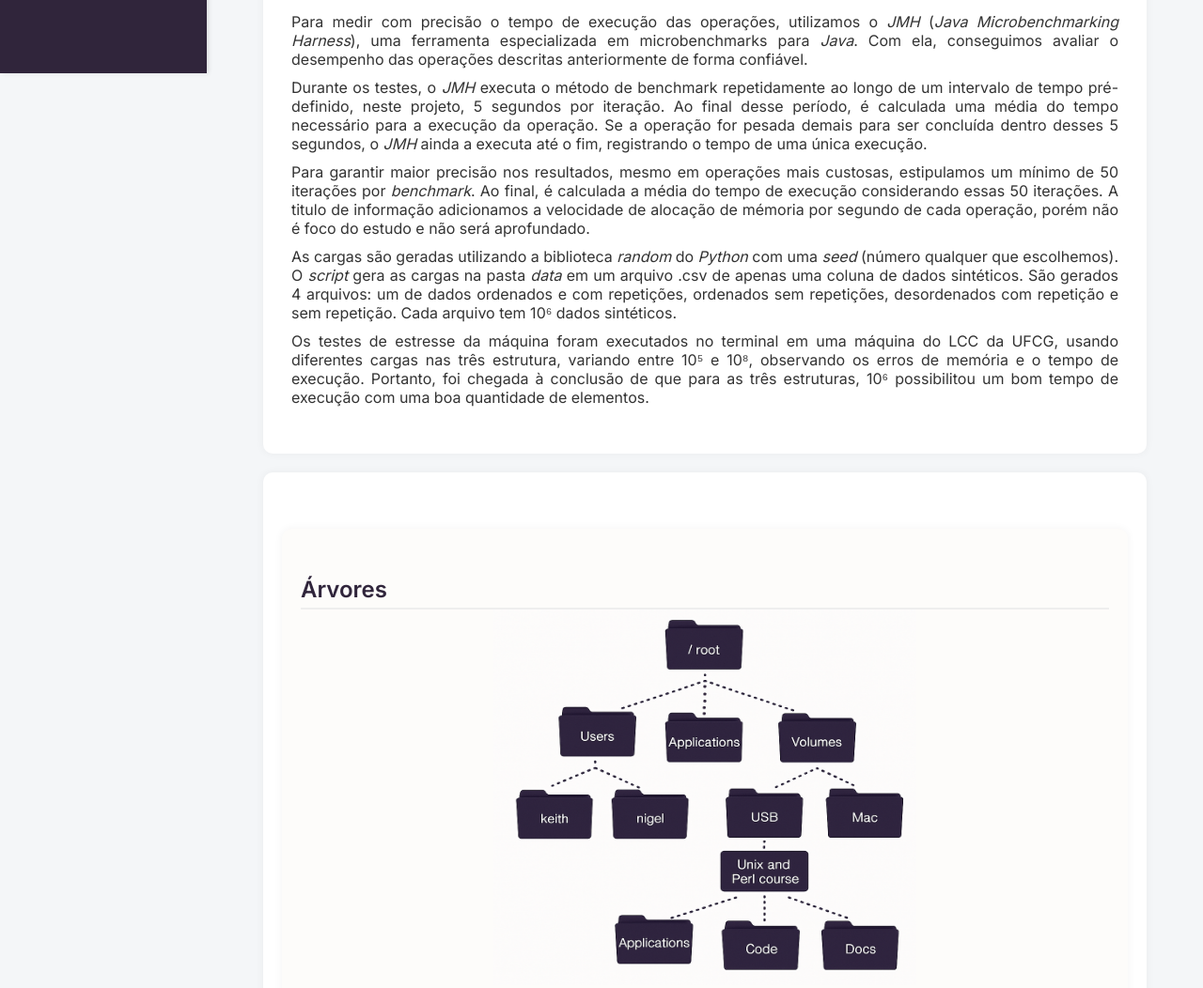
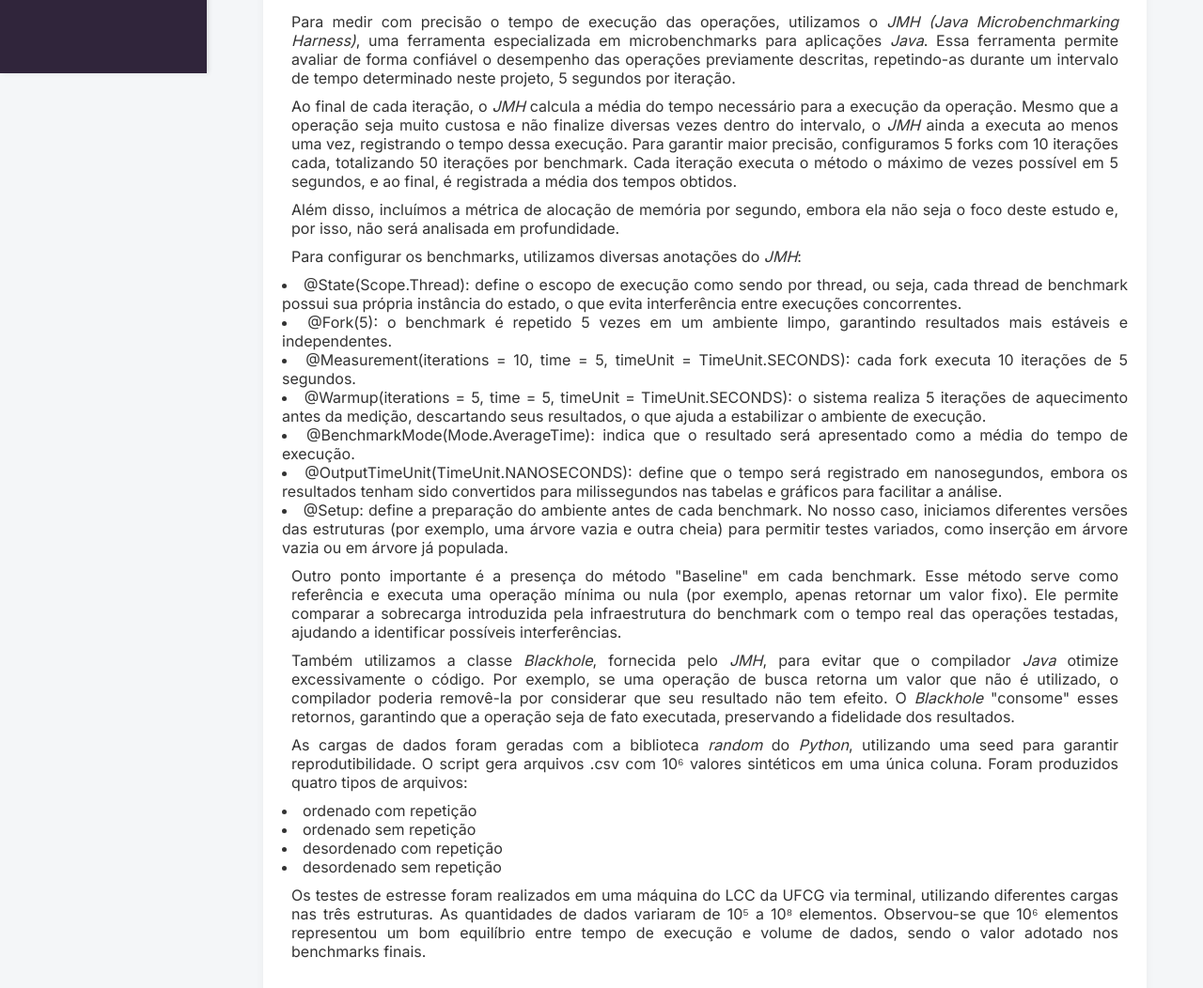
Before and after one commit to tamiressantiago/Advanced-Data-Structure-Analysis, a plain HTML site: page docs/index.html in a window 1280 px wide. Shown: the part 822-1874 px from the top of the page at 94% size. Drawn offline with Linux system fonts and the light colour scheme.

Commit message:
Update index.html

```diff
--- a/docs/index.html
+++ b/docs/index.html
@@ -30,19 +30,19 @@
 
         <section id="intro">
             <h2>Introdução</h2>
-            <p>Este <em>GitHub Pages</em> contém a entrega do <strong>Grupo 5</strong>, formado por: <strong>Anthony Willy Miranda Pereira</strong>, <strong>Maria Eduarda Viana Cordeiro dos Santos</strong>, <strong>Matheus Adiel Medeiros Lima de Oliveira</strong>, <strong>Natan Hugo Carvalho Evangelista</strong> e <strong>Tamires Santiago Oliveira</strong>, na disciplina <strong>Estruturas de Dados e Algoritmos (EDA/LEDA)</strong>, sob orientação do <strong>Professor João Arthur Brunet</strong>, na <strong>Universidade Federal de Campina Grande (UFCG)</strong>.</p>
-            <p>O trabalho tem como objetivo comparar o desempenho de diferentes estruturas de árvore, como <strong>B-Tree</strong>, <strong>Splay Tree</strong> e <strong>TreeMap (Java)</strong>, utilizando a ferramenta <strong>JMH (Java Microbenchmark Harness)</strong> para <em>benchmarks</em> de desempenho. Para simular diferentes cenários de uso, foram utilizados <strong>scripts em Python</strong> para geração automática de cargas de dados, e, após os testes, foi realizada uma análise detalhada para entender os fatores que influenciaram o desempenho de cada estrutura.</p>
+            <p>Este <i>GitHub Pages</i> contém a entrega do <strong>Grupo 5</strong>, formado por: <strong>Anthony Willy Miranda Pereira</strong>, <strong>Maria Eduarda Viana Cordeiro dos Santos</strong>, <strong>Matheus Adiel Medeiros Lima de Oliveira</strong>, <strong>Natan Hugo Carvalho Evangelista</strong> e <strong>Tamires Santiago Oliveira</strong>, na disciplina <strong>Estruturas de Dados e Algoritmos (EDA/LEDA)</strong>, sob orientação do <strong>Professor João Arthur Brunet</strong>, na <strong>Universidade Federal de Campina Grande (UFCG)</strong>.</p>
+            <p>O trabalho tem como objetivo comparar o desempenho de diferentes estruturas de árvore, como <strong>B-Tree</strong>, <strong>Splay Tree</strong> e <strong>TreeMap (Java)</strong>, utilizando a ferramenta <strong>JMH (Java Microbenchmark Harness)</strong> para <i>benchmarks</i> de desempenho. Para simular diferentes cenários de uso, foram utilizados <strong>scripts em Python</strong> para geração automática de cargas de dados, e, após os testes, foi realizada uma análise detalhada para entender os fatores que influenciaram o desempenho de cada estrutura.</p>
 
         </section>
 
         <section id="metodologia">
             <h2>Metodologia Geral</h2>
-            <p>Considerando as diversas estruturas de dados avançadas que não são abordadas na disciplina de Estrutura de Dados na Universidade Federal de Campina Grande (UFCG), o objetivo deste projeto é analisar, comparar e catalogar estas estruturas em Java:</p>
+            <p>Considerando as diversas estruturas de dados avançadas que não são abordadas na disciplina de Estrutura de Dados na Universidade Federal de Campina Grande (UFCG), o objetivo deste projeto é analisar, comparar e catalogar estas estruturas em <i>Java</i>:</p>
 
             <ul>
-              <li><em>B-Tree</em></li>
-              <li><em>TreeMap</em></li>
-              <li><em>Splay Tree</em></li>
+              <li><i>B-Tree</i></li>
+              <li><i>TreeMap</i></li>
+              <li><i>Splay Tree</i></li>
             </ul>
 
             <p>Para a análise, comparamos os seguintes aspectos:</p>
@@ -52,11 +52,26 @@
               <li>Tempo de leitura, escrita e acesso de apenas um elemento;</li>
             </ul>
 
-            <p>Para medir com precisão o tempo de execução das operações, utilizamos o <em>JMH</em> (<em>Java Microbenchmarking Harness</em>), uma ferramenta especializada em microbenchmarks para <em>Java</em>. Com ela, conseguimos avaliar o desempenho das operações descritas anteriormente de forma confiável.</p>
-            <p>Durante os testes, o <em>JMH</em> executa o método de benchmark repetidamente ao longo de um intervalo de tempo pré-definido, neste projeto, 5 segundos por iteração. Ao final desse período, é calculada uma média do tempo necessário para a execução da operação. Se a operação for pesada demais para ser concluída dentro desses 5 segundos, o <em>JMH</em> ainda a executa até o fim, registrando o tempo de uma única execução.</p>
-            <p>Para garantir maior precisão nos resultados, mesmo em operações mais custosas, estipulamos um mínimo de 50 iterações por <em>benchmark</em>. Ao final, é calculada a média do tempo de execução considerando essas 50 iterações. A titulo de informação adicionamos a velocidade de alocação de mémoria por segundo de cada operação, porém não é foco do estudo e não será aprofundado.</p>
-            <p>As cargas são geradas utilizando a biblioteca <em>random</em> do <em>Python</em> com uma <em>seed</em> (número qualquer que escolhemos). O <em>script</em> gera as cargas na pasta <em>data</em> em um arquivo .csv de apenas uma coluna de dados sintéticos. São gerados 4 arquivos: um de dados ordenados e com repetições, ordenados sem repetições, desordenados com repetição e sem repetição. Cada arquivo tem 10⁶ dados sintéticos.</p>
-            <p>Os testes de estresse da máquina foram executados no terminal em uma máquina do LCC da UFCG, usando diferentes cargas nas três estrutura, variando entre 10⁵ e 10⁸, observando os erros de memória e o tempo de execução. Portanto, foi chegada à conclusão de que para as três estruturas, 10⁶ possibilitou um bom tempo de execução com uma boa quantidade de elementos.</p>
+            <p>Para medir com precisão o tempo de execução das operações, utilizamos o <i>JMH (Java Microbenchmarking Harness)</i>, uma ferramenta especializada em microbenchmarks para aplicações <i>Java</i>. Essa ferramenta permite avaliar de forma confiável o desempenho das operações previamente descritas, repetindo-as durante um intervalo de tempo determinado neste projeto, 5 segundos por iteração.</p>
+            <p>Ao final de cada iteração, o <i>JMH</i> calcula a média do tempo necessário para a execução da operação. Mesmo que a operação seja muito custosa e não finalize diversas vezes dentro do intervalo, o <i>JMH</i> ainda a executa ao menos uma vez, registrando o tempo dessa execução. Para garantir maior precisão, configuramos 5 forks com 10 iterações cada, totalizando 50 iterações por benchmark. Cada iteração executa o método o máximo de vezes possível em 5 segundos, e ao final, é registrada a média dos tempos obtidos.</p>
+            <p>Além disso, incluímos a métrica de alocação de memória por segundo, embora ela não seja o foco deste estudo e, por isso, não será analisada em profundidade.</p>
+            <p>Para configurar os benchmarks, utilizamos diversas anotações do <i>JMH</i>:</p>
+            <li>@State(Scope.Thread): define o escopo de execução como sendo por thread, ou seja, cada thread de benchmark possui sua própria instância do estado, o que evita interferência entre execuções concorrentes.</li>
+            <li>@Fork(5)</i>: o benchmark é repetido 5 vezes em um ambiente limpo, garantindo resultados mais estáveis e independentes.</li>
+            <li>@Measurement(iterations = 10, time = 5, timeUnit = TimeUnit.SECONDS): cada fork executa 10 iterações de 5 segundos.</li>
+            <li>@Warmup(iterations = 5, time = 5, timeUnit = TimeUnit.SECONDS): o sistema realiza 5 iterações de aquecimento antes da medição, descartando seus resultados, o que ajuda a estabilizar o ambiente de execução.</li>
+            <li>@BenchmarkMode(Mode.AverageTime): indica que o resultado será apresentado como a média do tempo de execução.</li>
+            <li>@OutputTimeUnit(TimeUnit.NANOSECONDS): define que o tempo será registrado em nanosegundos, embora os resultados tenham sido convertidos para milissegundos nas tabelas e gráficos para facilitar a análise.</li>
+            <li>@Setup: define a preparação do ambiente antes de cada benchmark. No nosso caso, iniciamos diferentes versões das estruturas (por exemplo, uma árvore vazia e outra cheia) para permitir testes variados, como inserção em árvore vazia ou em árvore já populada.</li>
+            <p>Outro ponto importante é a presença do método "Baseline" em cada benchmark. Esse método serve como referência e executa uma operação mínima ou nula (por exemplo, apenas retornar um valor fixo). Ele permite comparar a sobrecarga introduzida pela infraestrutura do benchmark com o tempo real das operações testadas, ajudando a identificar possíveis interferências.</p>
+            <p>Também utilizamos a classe <i>Blackhole</i>, fornecida pelo <i>JMH</i>, para evitar que o compilador <i>Java</i> otimize excessivamente o código. Por exemplo, se uma operação de busca retorna um valor que não é utilizado, o compilador poderia removê-la por considerar que seu resultado não tem efeito. O <i>Blackhole</i> "consome" esses retornos, garantindo que a operação seja de fato executada, preservando a fidelidade dos resultados.</p>
+            <p>As cargas de dados foram geradas com a biblioteca <i>random</i> do <i>Python</i>, utilizando uma seed para garantir reprodutibilidade. O script gera arquivos .csv com 10⁶ valores sintéticos em uma única coluna. Foram produzidos quatro tipos de arquivos:</p>
+            <li>ordenado com repetição</li>
+            <li>ordenado sem repetição</li>
+            <li>desordenado com repetição</li>
+            <li>desordenado sem repetição</li>
+            <p>Os testes de estresse foram realizados em uma máquina do LCC da UFCG via terminal, utilizando diferentes cargas nas três estruturas. As quantidades de dados variaram de 10⁵ a 10⁸ elementos. Observou-se que 10⁶ elementos representou um bom equilíbrio entre tempo de execução e volume de dados, sendo o valor adotado nos benchmarks finais.</p>
+
 
         </section>
 
```
